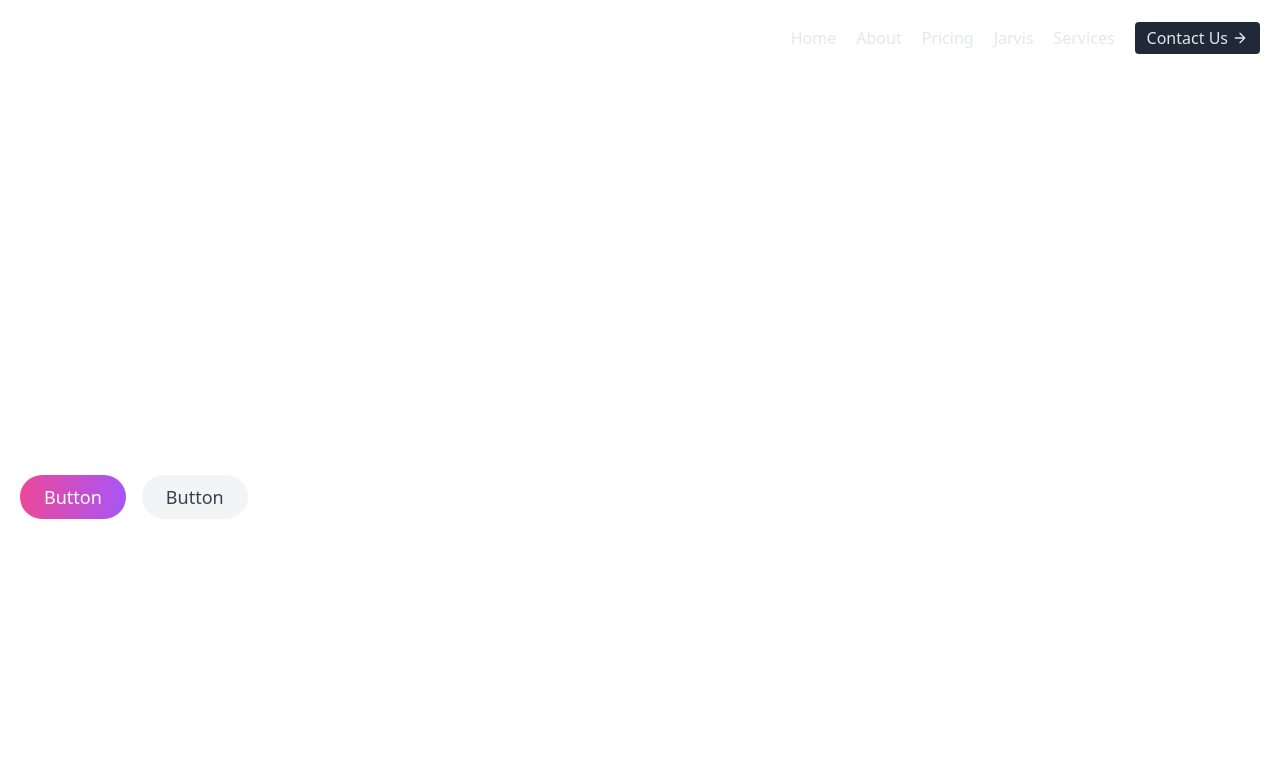
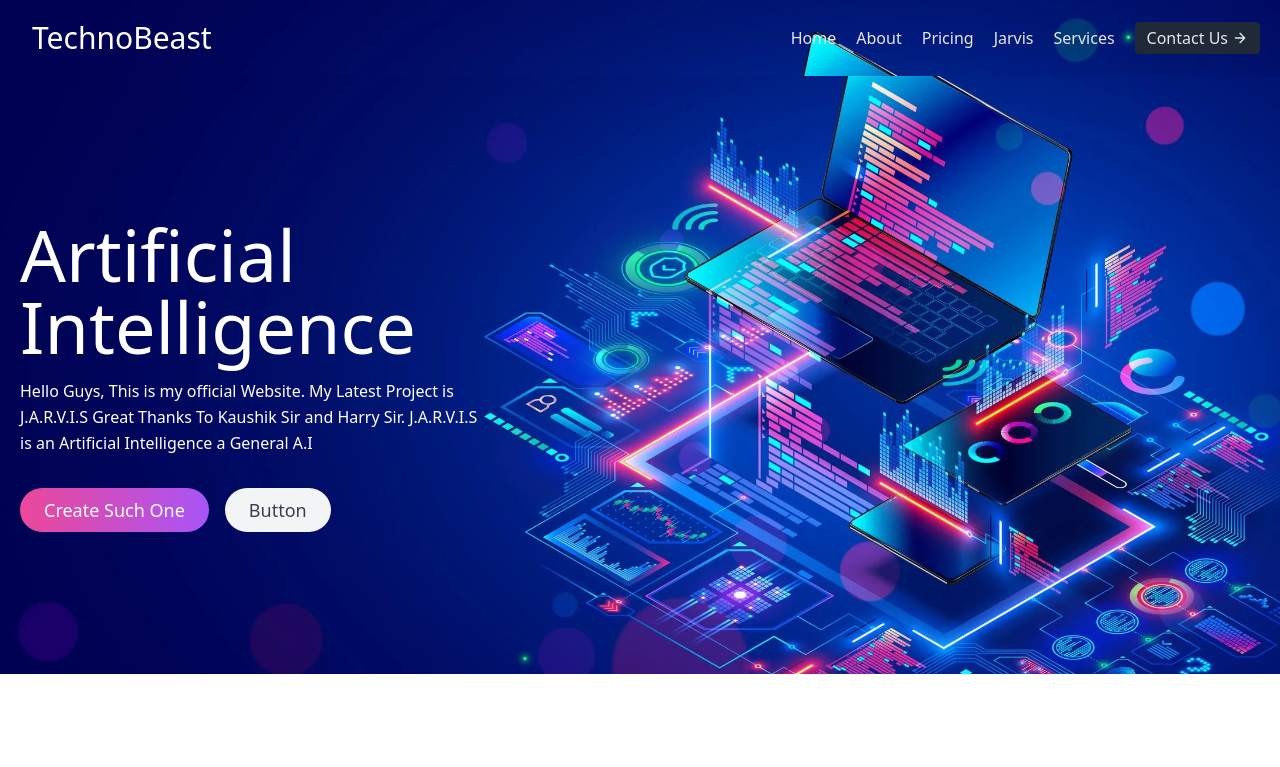
Before and after one commit to anubhavrajveer21/Website, a plain HTML site: page index.html in a window 1280 px wide. Shown: the top 767 px of the page. Drawn offline with nearby package versions, Linux system fonts and the light colour scheme.

Commit message:
Update index.html

```diff
--- a/index.html
+++ b/index.html
@@ -11,7 +11,7 @@
 <body>
   <style>
     .background{
-      background: url('.../Website/images/TechnoBeast.webp');
+      background: url('../images/TechnoBeast.webp');
       background-size: cover;
       background-blend-mode: darken;
   }
@@ -41,9 +41,11 @@
         <h1 class="title-font sm:text-7xl text-6xl mb-4 font-medium text-white">Artificial
           <br class="hidden lg:inline-block">Intelligence
         </h1>
-        <p class="mb-8 text-white text-l leading-relaxed">Hello Guys, This is my official Website. My Latest Project is J.A.R.V.I.S Great Thanks To Kaushik Sir and Harry Sir. J.A.R.V.I.S is an Artificial Intelligence a General A.I</p>
+        <p class="text-white text-l leading-relaxed">Hello Guys, This is my official Website. My Latest Project is</p>
+        <p class="text-white text-l leading-relaxed">J.A.R.V.I.S Great Thanks To Kaushik Sir and Harry Sir. J.A.R.V.I.S </p>
+          <p class="mb-8 text-white text-l leading-relaxed">is an Artificial Intelligence a General A.I</p>
         <div class="flex justify-center">
-          <button class="inline-flex text-white hover:drop-shadow-lg bg-blue-500 transition ease-in-out delay-300 hover:-translate-y-1 hover:scale-110 duration-300  border-0 py-2 px-6 focus:outline-none hover:bg-blue-600 rounded-full bg-gradient-to-r from-pink-500 to-purple-500 text-lg">Button</button>
+          <button href="" class="inline-flex text-white hover:drop-shadow-lg bg-blue-500 transition ease-in-out delay-300 hover:-translate-y-1 hover:scale-110 duration-300  border-0 py-2 px-6 focus:outline-none hover:bg-blue-600 rounded-full bg-gradient-to-r from-pink-500 to-purple-500 text-lg">Create Such One</button>
           <button class="ml-4 inline-flex text-gray-700 hover:drop-shadow-lg transition ease-in-out delay-300  hover:-translate-y-1 hover:scale-110 duration-300  bg-gray-100 border-0 py-2 px-6 focus:outline-none hover:bg-gray-200 rounded-full text-lg">Button</button>
         </div>
       </div>
```
